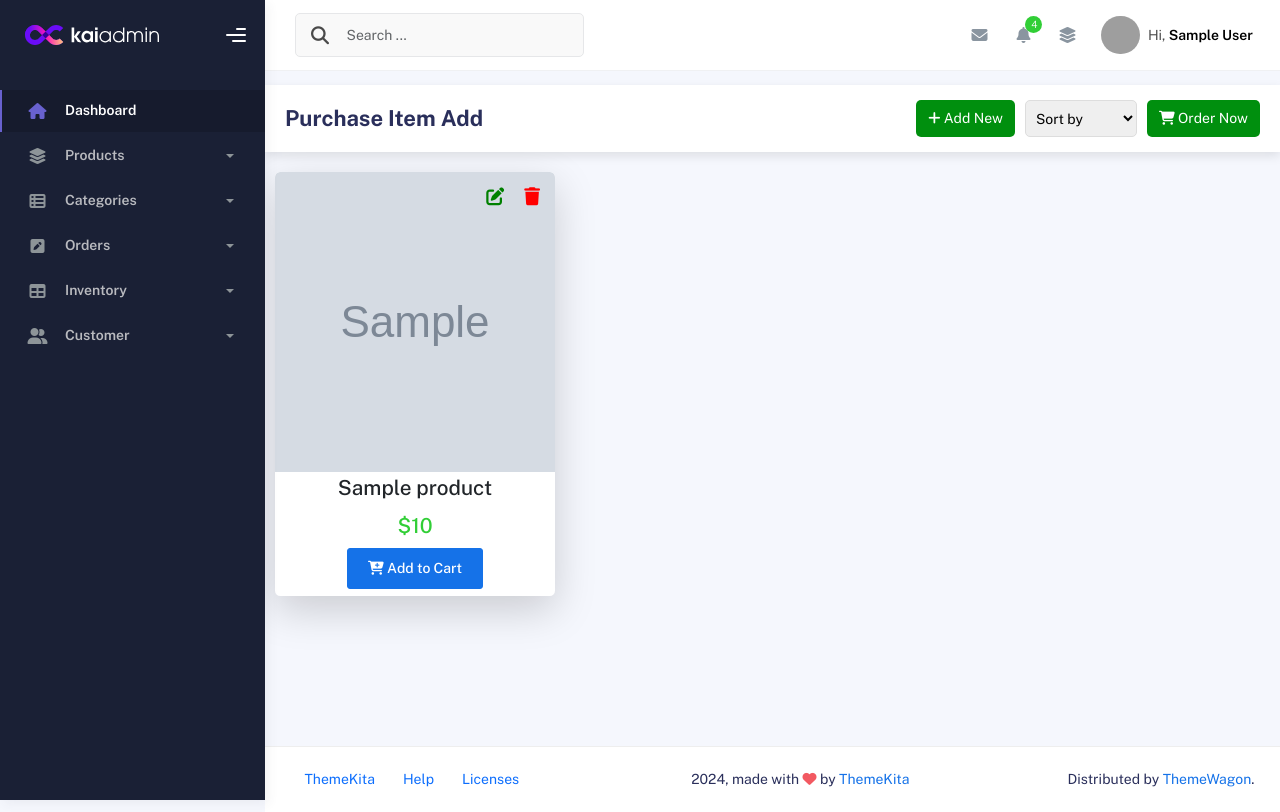
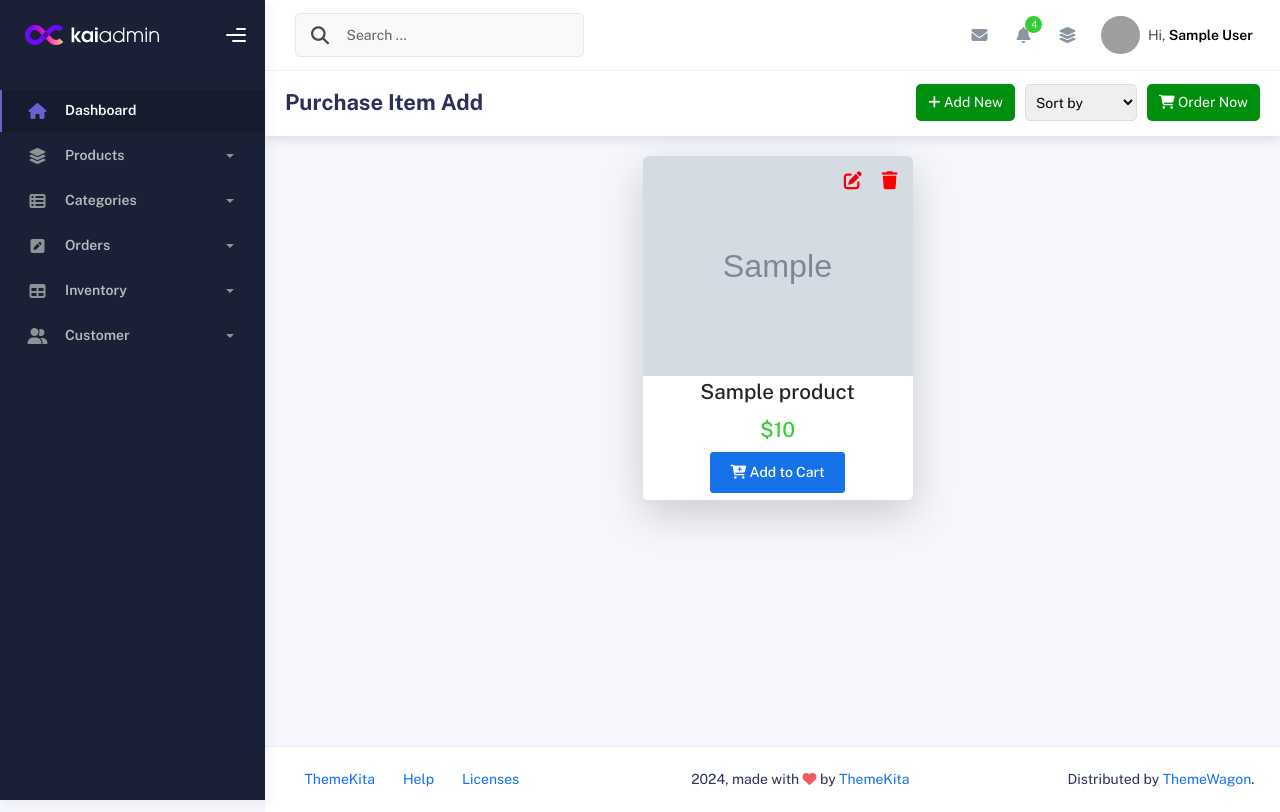
Before and after one commit to Soda-Morn/VC1-Group06-Cafe-Shop, a PHP site: template views/inventory/purchase_item_add.php in a window 1280 px wide. Run offline with PHP 8.4, Linux system fonts and the light colour scheme; the visitor is signed in with stand-in values (Sample User, id 1); the template is opened without the code that fills it: most values are stand-ins (such as "Sample title", 1, 10 or a date in 2020); grey boxes marked "Sample" are stand-in pictures; grey boxes are pictures that could not be loaded.

```diff
--- a/views/inventory/purchase_item_add.php
+++ b/views/inventory/purchase_item_add.php
@@ -1,10 +1,10 @@
 
 
-<div class="container mt-7">
+<div class="container ">
     <!-- Header Section -->
-    <div class="header">
+    <div class="header mt-0">
         <h2>Purchase Item Add</h2>
-        <div class="header-controls">
+        <div class="header-controls  ">
             <button class="add-new-btn"><i class="fas fa-plus"></i> Add New</button>
             <select class="sort-dropdown">
                 <option value="">Sort by</option>
@@ -15,14 +15,14 @@
         </div>
     </div>
     <!-- Product Cards -->
-    <div class="d-flex flex-wrap justify-content-start gap-2" id="product-list">
+    <div class="d-flex flex-wrap justify-content-center gap-3" id="product-list">
         <?php foreach ($products as $item): ?>
-            <div class="card shadow-lg p-0 rounded d-flex flex-column align-items-center text-center" style="width: 280px;">
+            <div class="card shadow-lg p-0 rounded d-flex flex-column align-items-center text-center" style="width: 270px;">
                 <div class="edit-delete-icons">
-                    <i class="fas fa-edit edit-btn"></i>
+                    <i class="fas fa-edit" style="color: #f7020f;"></i>
                     <i class="fas fa-trash delete-btn"></i>
                 </div>
-                <img src="<?= $item['image'] ?>" class="card-img-top " style="width: 100%; height: 300px; object-fit: cover;">
+                <img src="<?= $item['image'] ?>" class="card-img-top " style="width: 100%; height: 220px; object-fit: cover;">
                 <div class=" p-6">
                     <h4 class="font-weight-bold"><?= $item['name'] ?></h4>
                     <h4 class="text-success">$<?= $item['price'] ?></h4>
```
Also changed, not shown: uploads/1742187273_4c22e64b1eb47543998bbafb8ca7a757.jpg (added), uploads/1742187303_1e92708d4c30a0c225cd6e2a8d6aac8b.jpg (added), uploads/1742187328_bc9fafdf33969108d5fc788f8f3b3cc1.jpg (added), uploads/1742187397_27b21013d8cdfe5e115d9ea2ae7b5b4d.jpg (added), 1 other file.
